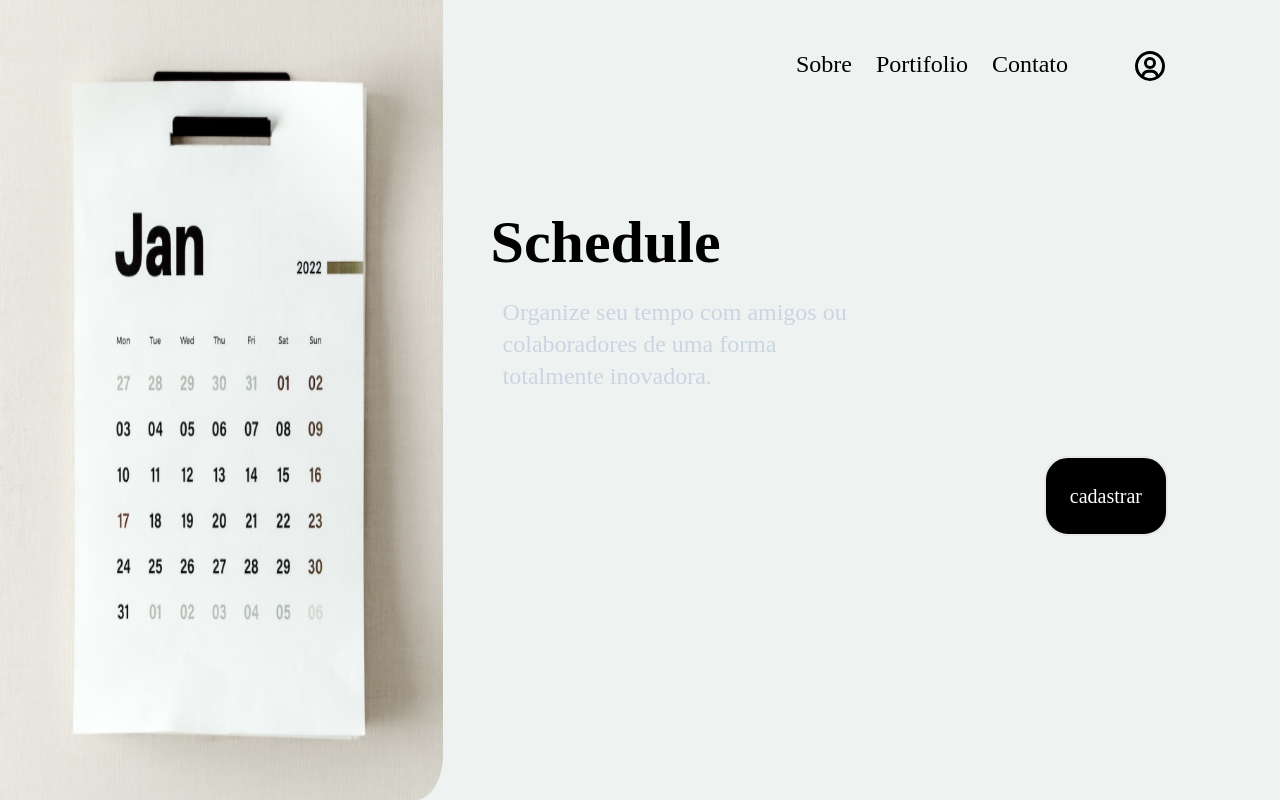
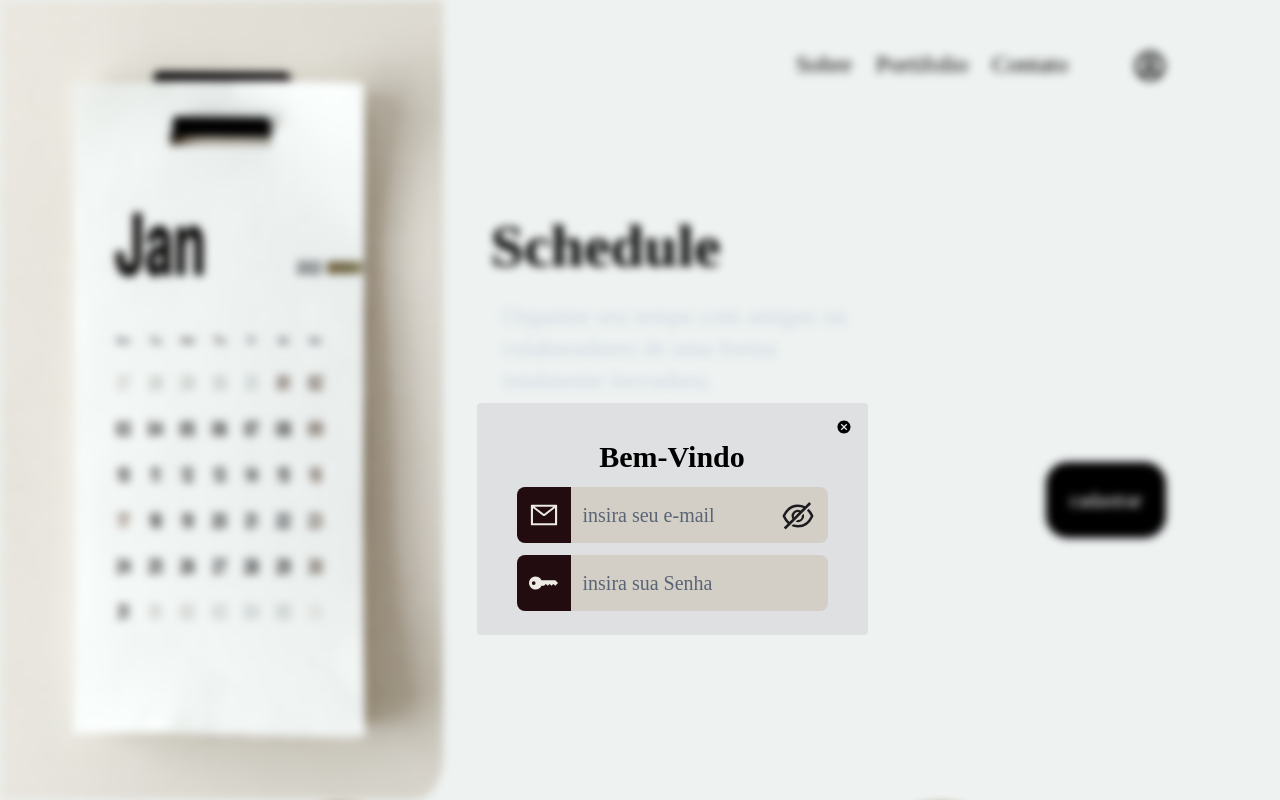
Before and after one commit to Pd-Troia/schedule_vite_tail, a React (Vite) app: page / in a window 1280 px wide. Shown: the top 800 px of the page. Built offline with nearby package versions, Linux system fonts and the light colour scheme; a web font is replaced by a local one.

Commit message:
first commit Login

```diff
--- a/src/App.tsx
+++ b/src/App.tsx
@@ -1,7 +1,7 @@
 import { useState } from 'react'
 import { Home } from './components/pages/Home'
 import { BrowserRouter, Routes, Route } from 'react-router-dom'
-import { Login } from './components/pages/Login'
+
 import { Register } from './components/pages/Register'
 function App() {
     return (
@@ -9,7 +9,6 @@ function App() {
             <BrowserRouter>
                 <Routes>
                     <Route element={<Home />} path="/" />
-                    <Route element={<Login />} path="/login" />
                     <Route element={<Register />} path="/cadastro" />
                 </Routes>
             </BrowserRouter>
--- a/src/components/form/Input.tsx
+++ b/src/components/form/Input.tsx
@@ -10,19 +10,21 @@ export interface IInputProps {
     type:string
     error: FieldError|undefined
     isFirstAttempt: boolean
+    inputClass: string
+    defaultBorderClass: string
 }
 
-export function Input ({name,placeholder,required,isFirstAttempt,register,type,error}: IInputProps) {
+export function Input ({name,placeholder,required,isFirstAttempt,register,type,error,inputClass,defaultBorderClass}: IInputProps) {
   const validBorder = "border border-greenSucess"
   const notValidBorder = "border border-redFail"
   const normalBorder = "border border-lightBlue"
   const sucessFieldIcon = <span className="text-greenSucess"><MdOutlineVerified/></span>
   const failFieldIcon = <span className="text-redFail"><MdOutlineErrorOutline/></span>
   return (
-    <div className='my-3 mx-7' >
+    <div  >
         <div className='relative'>
-          <input
-          className={`bg-input w-[66vw] lg:w-[53vw]  py-2 pl-3 rounded-md  placeholder:text-lightBlue relative ${!isFirstAttempt ? (!error ? validBorder : notValidBorder) : normalBorder }`}
+          <input inputClass
+          className={`${inputClass} ${!isFirstAttempt ? (!error ? validBorder : notValidBorder) : defaultBorderClass }`}
           {...register(name, {required:required})}
           placeholder={placeholder}
           type={type}
--- /dev/null
+++ b/src/components/form/LoginForm.tsx
@@ -0,0 +1,109 @@
+import * as React from 'react'
+import { useForm, SubmitHandler } from 'react-hook-form'
+import * as yup from 'yup'
+import { yupResolver } from '@hookform/resolvers/yup'
+import { Input } from './Input'
+import { IoMdCloseCircle } from 'react-icons/io'
+import { homeContext } from '../pages/Home'
+import { AiOutlineMail, AiOutlineEyeInvisible } from 'react-icons/ai'
+import { BsFillKeyFill, BsKeyFill } from 'react-icons/bs'
+export interface ILoginFormProps {
+    email?: string
+    password?: string
+}
+
+
+export function LoginForm(props: ILoginFormProps) {
+    //showPassoword State
+    const [showPassoword, setShowPassword] = React.useState<
+        'password' | 'text'
+    >('password')
+    //First attempt
+    const [isFirstAttempt, setIsFirstAttempt] = React.useState<boolean>(true)
+    //schema
+    const schema = yup.object({
+        email: yup.string().email().required(),
+        password: yup.string().required(),
+    })
+    //useForm
+    const {
+        register,
+        handleSubmit,
+        formState: { errors },
+    } = useForm<ILoginFormProps>({
+        resolver: yupResolver(schema),
+        defaultValues: {
+            email: '',
+            password: '',
+        },
+    })
+    //onSubmit
+    const submit: SubmitHandler<ILoginFormProps> = (data) => {
+        setIsFirstAttempt(false)
+
+    }
+    // close Menu
+    const closeMenu: React.MouseEventHandler<HTMLButtonElement> = () => {
+        handleLogin(false)
+    }
+    const handleLogin = React.useContext(homeContext)
+    // css Input
+    const inputCss =
+        'pl-3 rounded-r-lg text-xl bg-greyForm placeholder:text-lightBlue h-14'
+    const borderCss = ""
+    const iconCss =
+        'py-1 flex h-14 items-center justify-center rounded-l-lg bg-brownStrong px-3 text-3xl text-whiteIcon'
+    return (
+        <div className="rounded bg-greyLogin p-3">
+            <div className="flex justify-end">
+                <button onClick={closeMenu} className="mt-1 mr-1">
+                    <IoMdCloseCircle />
+                </button>
+            </div>
+            <h1 className="my-1 text-center">
+                <p className="text-3xl font-semibold">Bem-Vindo</p>
+            </h1>
+            <form onSubmit={handleSubmit(submit)}>
+                <div className="my-3 mx-7 flex items-center justify-center">
+                    <span className={iconCss}>
+                        <AiOutlineMail />
+                    </span>
+                    <div className="relative">
+                        <Input
+                            name="email"
+                            required="true"
+                            placeholder="insira seu e-mail"
+                            isFirstAttempt={isFirstAttempt}
+                            register={register}
+                            type="text"
+                            error={errors.email}
+                            inputClass={inputCss}
+                            defaultBorderClass={borderCss}
+                        />
+                        <div className="absolute right-3 top-[0.65em]">
+                            <button className="text-4xl text-blackIcon">
+                                <AiOutlineEyeInvisible/>
+                            </button>
+                        </div>
+                    </div>
+                </div>
+                <div className="my-3 mx-7 flex items-center justify-center">
+                    <span className={iconCss}>
+                        <BsFillKeyFill />
+                    </span>
+                    <Input
+                        name="password"
+                        required="true"
+                        placeholder="insira sua Senha"
+                        isFirstAttempt={isFirstAttempt}
+                        register={register}
+                        type="text"
+                        error={errors.email}
+                        inputClass={inputCss}
+                        defaultBorderClass={borderCss}
+                    />
+                </div>
+            </form>
+        </div>
+    )
+}
--- a/src/components/form/RegisterForm.tsx
+++ b/src/components/form/RegisterForm.tsx
@@ -81,13 +81,17 @@ export function RegisterForm({
     // submit area
     const [submitData, setSubmitData] = useState<object>({})
     const [showConfirmMenu, setShowConfirmMenu] = useState<boolean>(false)
+    //onSubmitFunction
     const openConfirmMenu: SubmitHandler<IRegisterFormProps> = (data) => {
         setShowConfirmMenu(true)
         setSubmitData(data)
     }
     // watches
     const wPassword = watch('password')
-
+    // css border
+    const inputCss =
+        'bg-input w-[66vw] lg:w-[53vw]  py-2 pl-3 rounded-md  placeholder:text-lightBlue relative'
+    const borderCss = 'border border-lightBlue'
     return (
         <div className="relative flex flex-col items-center justify-center rounded-md bg-greyForm">
             <div className={showConfirmMenu ? 'blur-sm' : ''}>
@@ -100,7 +104,7 @@ export function RegisterForm({
                     </h1>
                 </div>
                 <form onSubmit={handleSubmit(openConfirmMenu)}>
-                    <div className="flex justify-center">
+                    <div className="my-3 mx-7 flex justify-center">
                         <Input
                             name="firstName"
                             type="text"
@@ -109,9 +113,11 @@ export function RegisterForm({
                             register={register}
                             isFirstAttempt={isFirstAttempt}
                             error={errors.firstName}
+                            inputClass={inputCss}
+                            defaultBorderClass={borderCss}
                         />
                     </div>
-                    <div className="flex justify-center">
+                    <div className="my-3 mx-7 flex justify-center">
                         <Input
                             name="lastName"
                             type="text"
@@ -120,9 +126,11 @@ export function RegisterForm({
                             register={register}
                             isFirstAttempt={isFirstAttempt}
                             error={errors.lastName}
+                            inputClass={inputCss}
+                            defaultBorderClass={borderCss}
                         />
                     </div>
-                    <div className="flex justify-center">
+                    <div className="my-3 mx-7 flex justify-center">
                         <Input
                             name="email"
                             type="text"
@@ -131,9 +139,11 @@ export function RegisterForm({
                             register={register}
                             isFirstAttempt={isFirstAttempt}
                             error={errors.email}
+                            inputClass={inputCss}
+                            defaultBorderClass={borderCss}
                         />
                     </div>
-                    <div className="flex flex-col items-center">
+                    <div className="my-3 mx-7 flex flex-col items-center">
                         <Input
                             type="password"
                             name="password"
@@ -142,6 +152,8 @@ export function RegisterForm({
                             register={register}
                             isFirstAttempt={isFirstAttempt}
                             error={errors.password}
+                            inputClass={inputCss}
+                            defaultBorderClass={borderCss}
                         />
                         <div className="">
                             <PasswordStrengthBar
@@ -159,7 +171,7 @@ export function RegisterForm({
                             />
                         </div>
                     </div>
-                    <div className="flex justify-center">
+                    <div className="my-3 mx-7 flex justify-center">
                         <Input
                             type="password"
                             name="confirmPassword"
@@ -168,6 +180,8 @@ export function RegisterForm({
                             register={register}
                             error={errors.confirmPassword}
                             isFirstAttempt={isFirstAttempt}
+                            inputClass={inputCss}
+                            defaultBorderClass={borderCss}
                         />
                     </div>
                     <div className="flex justify-center ">
--- a/src/components/layout/LoginButton.tsx
+++ b/src/components/layout/LoginButton.tsx
@@ -1,15 +1,18 @@
 import * as React from 'react';
 import {BiUserCircle} from "react-icons/bi"
-import {Link} from 'react-router-dom';
+import { homeContext } from '../pages/Home';
 
 export interface ILoginButtonProps {
 }
 
 export function LoginButton (props: ILoginButtonProps) {
+  const handleLogin = React.useContext(homeContext)
+  const openMenu: React.MouseEventHandler<HTMLButtonElement> = () => {
+      handleLogin(true)
+  }
   return (
-      <Link to="./login">
-        <BiUserCircle/>
-      </Link>
-
-  );
+      <button onClick={openMenu}>
+          <BiUserCircle />
+      </button>
+  )
 }
--- a/src/components/pages/Home.tsx
+++ b/src/components/pages/Home.tsx
@@ -1,17 +1,32 @@
-import { AboutUs } from './frame_page/AboutUs';
-import Explain from './frame_page/Explain';
-import { Footer } from './frame_page/Footer';
-import HomeFront from './frame_page/HomeFront';
-export interface IHomeProps {
+import { AboutUs } from './frame_page/AboutUs'
+import Explain from './frame_page/Explain'
+import { LoginForm } from '../form/LoginForm'
+import { Footer } from './frame_page/Footer'
+import HomeFront from './frame_page/HomeFront'
+import { createContext, useState, Dispatch } from 'react'
+export interface IHomeProps {}
+
+export const homeContext = createContext<Dispatch<boolean>>(() =>
+    console.log('default context')
+)
+
+export function Home(props: IHomeProps) {
+    const [toggleLogin, setToggleLogin] = useState<boolean>(true)
+    return (
+        <homeContext.Provider value={setToggleLogin}>
+            <div className={'relative bg-greybg '}>
+                <div className={`${toggleLogin ? "blur-sm" : ""}`}>
+                    <HomeFront />
+                    <Explain />
+                    <AboutUs />
+                    <Footer />
+                </div>
+                {toggleLogin && (
+                    <div className="absolute left-[40vw] top-1/4 flex h-[30vw] w-[25vw] items-center justify-center ">
+                        <LoginForm />
+                    </div>
+                )}
+            </div>
+        </homeContext.Provider>
+    )
 }
-
-export function Home (props: IHomeProps) {
-  return (
-    <div className='bg-greybg'>
-        <HomeFront/>
-        <Explain/>
-        <AboutUs/>
-        <Footer/>
-    </div>
-  );
-}
```
Also changed, not shown: src/components/pages/Login.tsx (deleted, +0 -12 lines), tailwind.config.js (+20 -17 lines).
